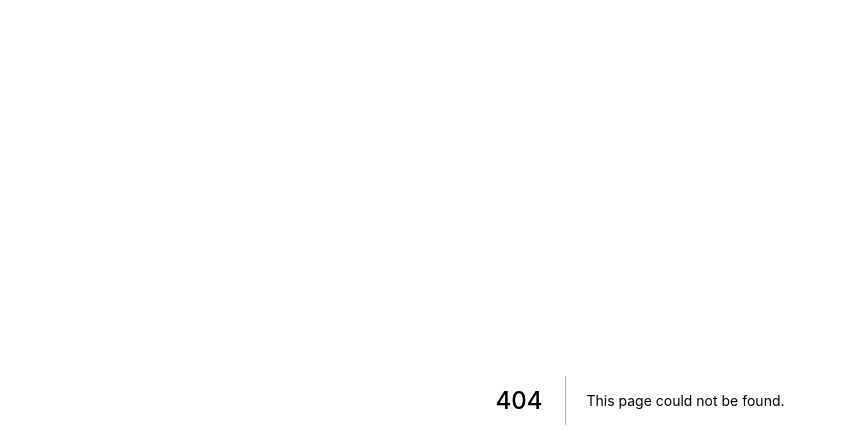
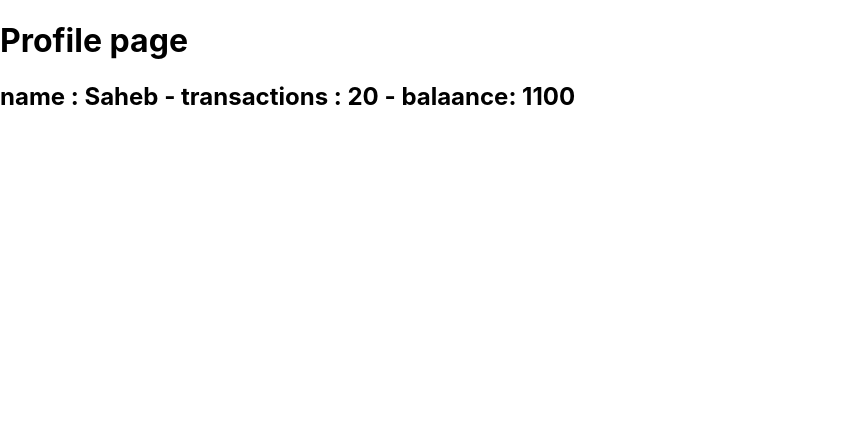
Before and after one commit to sahebmohammadi/next-course, a Next.js app: page /profile in a window 1280 px wide. Before the commit this address had no page. Shown: the top 448 px of the page, without its empty margins (0-846 px from the left). Built offline with nearby package versions, Linux system fonts and the light colour scheme; data requests are answered from the project's data file.

Commit message:
client-side fetch  + useSWR

```diff
--- a/db.json
+++ b/db.json
@@ -56,5 +56,12 @@
       "category": "node.js",
       "description": "description 6"
     }
-  ]
+  ],
+  "profile": {
+    "name": "Saheb",
+    "email": "test@gmail.com",
+    "transactions": 20,
+    "balance": 1100,
+    "products": 5
+  }
 }
--- a/package.json
+++ b/package.json
@@ -13,7 +13,8 @@
     "axios": "^0.27.2",
     "next": "12.1.6",
     "react": "18.1.0",
-    "react-dom": "18.1.0"
+    "react-dom": "18.1.0",
+    "swr": "^1.3.0"
   },
   "devDependencies": {
     "eslint": "8.16.0",
--- /dev/null
+++ b/pages/profile.js
@@ -0,0 +1,30 @@
+import axios from "axios";
+import { useEffect, useReducer, useState } from "react";
+
+const Profile = () => {
+  const [loading, setLoading] = useState(true);
+  const [data, setData] = useState(null);
+
+  useEffect(() => {
+    axios
+      .get(" http://localhost:4000/profile")
+      .then((res) => {
+        setLoading(false);
+        setData(res.data);
+      })
+      .catch((err) => console.log(err));
+  }, []);
+
+  if (loading) return <h2>loading...</h2>;
+
+  return (
+    <div>
+      <h1>Profile page</h1>
+      <h2>
+        name : {data.name} - transactions : {data.transactions} - balaance: {data.balance}
+      </h2>
+    </div>
+  );
+};
+
+export default Profile;
```
Also changed, not shown: pages/profile-swr.js (added, +25 -0 lines), 1 other file (tests, documents, lock files or other folders).
